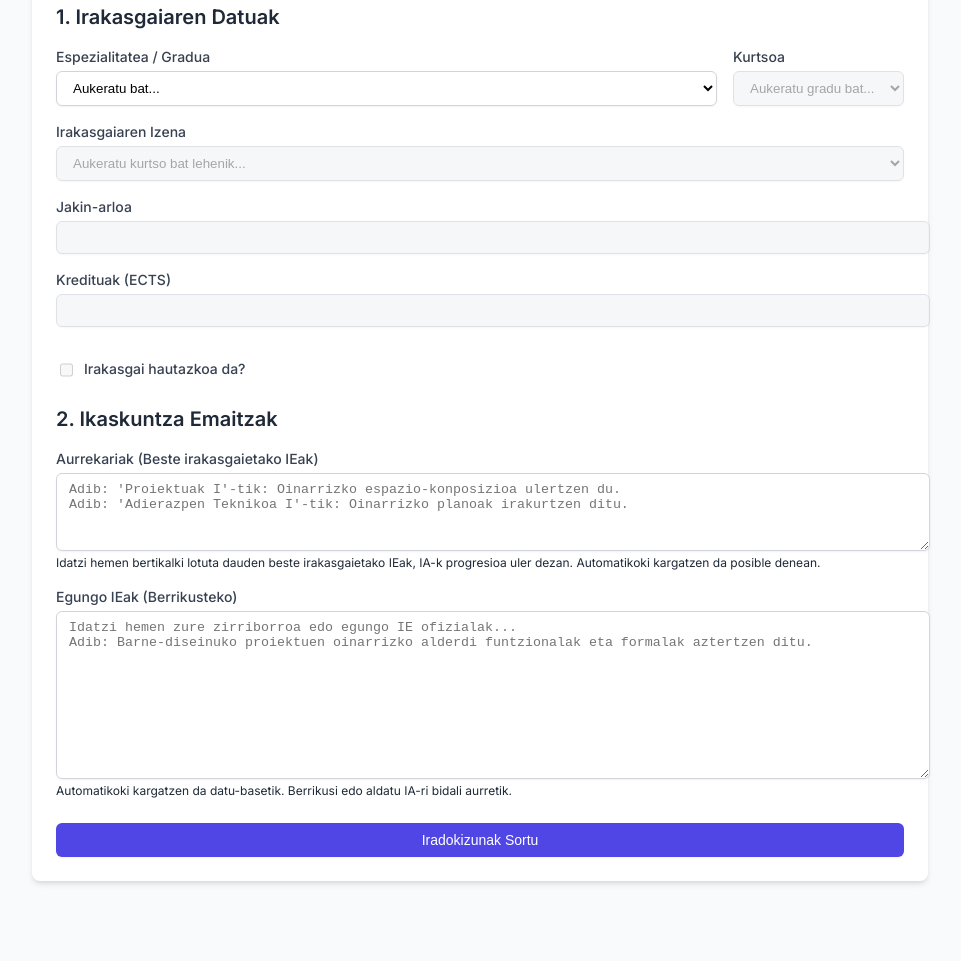
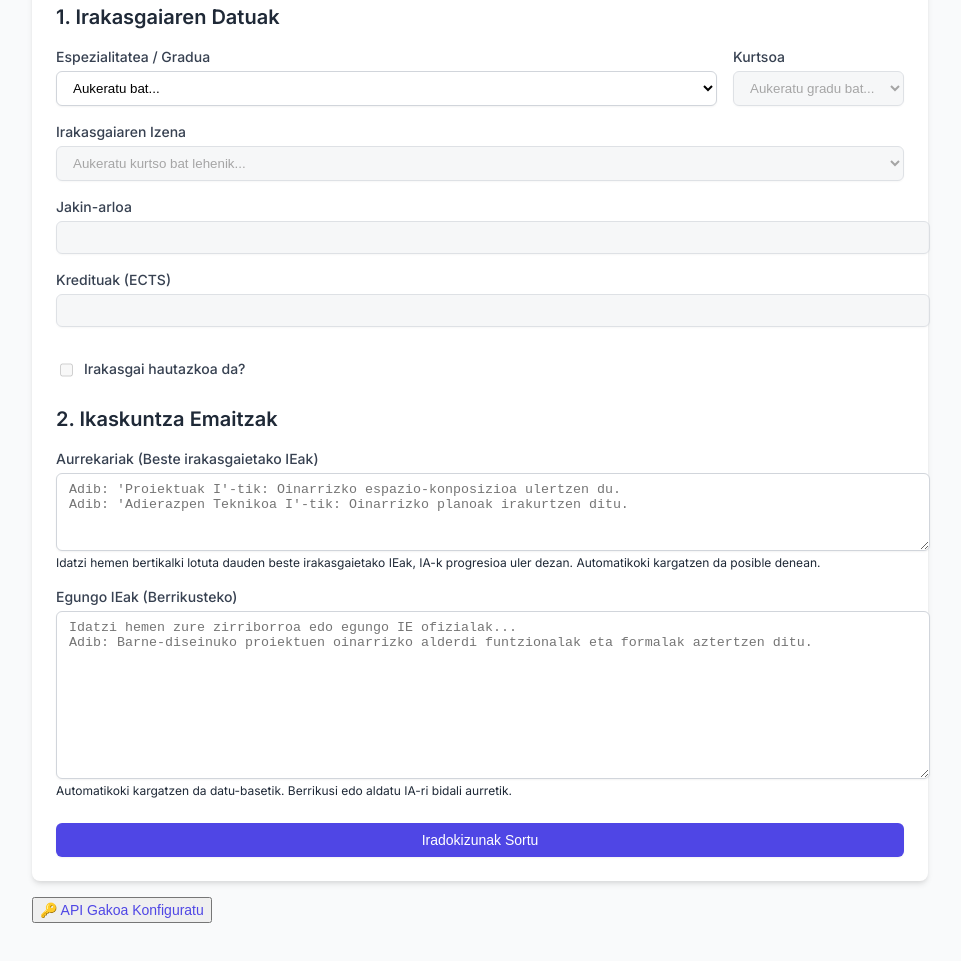
Before and after one commit to betoinu/Programazioak, a plain HTML site: page index.html in a window 1280 px wide. Shown: the part 205-1166 px from the top of the page, without its empty margins (8-969 px from the left). Before the commit the page ends 1126 px from the top, so only its background shows below. Drawn offline with Linux system fonts and the light colour scheme.

Commit message:
Update index.html

```diff
--- a/index.html
+++ b/index.html
@@ -164,6 +164,23 @@
                 </div>
             </form>
 
+            <!-- index.html-en, formularioaren ondoren gehitu -->
+            <div class="mt-4 text-center">
+                <button onclick="showAPIKeyPrompt()" class="text-sm text-indigo-600 hover:text-indigo-800">
+                    🔑 API Gakoa Konfiguratu
+                </button>
+            </div>
+
+            <script>
+            function showAPIKeyPrompt() {
+                const apiKey = prompt("Sartu zure Groq API gakoa:");
+                if (apiKey) {
+                    localStorage.setItem('groq_api_key', apiKey);
+                    alert('API gakoa gordeta!');
+                }
+            }
+            </script>
+
             <!-- Emaitzen Atala -->
             <div id="results-container" class="mt-8 space-y-6 hidden">
                 <h2 class="text-2xl font-bold text-gray-900">IA-ren Iradokizunak</h2>
```
